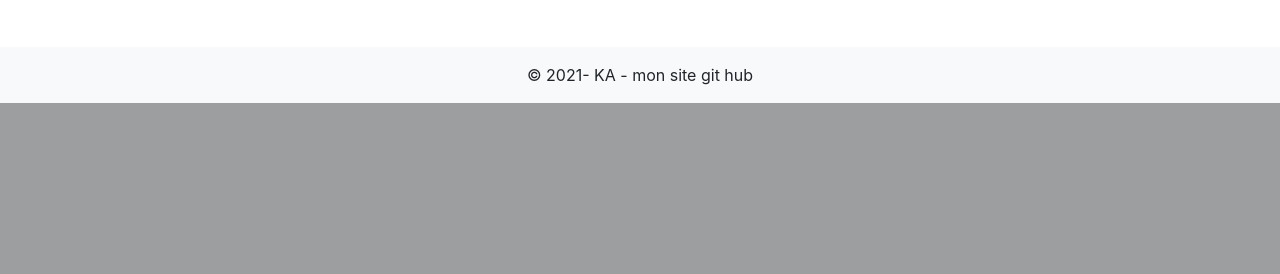
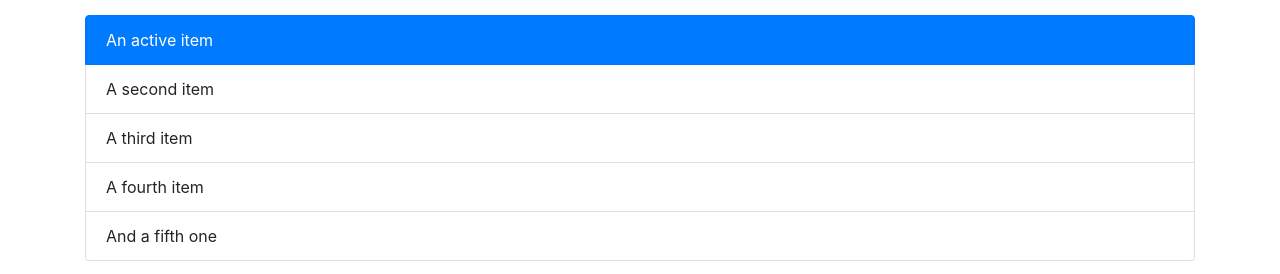
Before and after one commit to Oumkaltoum-Adnane/monsitedeouf, a PHP site: page / in a window 1280 px wide. Shown: the part 1885-2159 px from the top of the page. Before the commit the page ends 1988 px from the top, so only its background shows below. Run offline with PHP 8.4, Linux system fonts and the light colour scheme.

Commit message:
voilà ma modif. Céline

```diff
--- a/index.php
+++ b/index.php
@@ -47,9 +47,9 @@
 
         <h1 class="display-4 text-center my-5 mb-5">Mon Projet Git</h1>
         <div id="carouselExampleControls" class="carousel slide" data-ride="carousel">
-  <div class="carousel-inner">
-    <div class="carousel-item active">
-      <img src="https://picsum.photos/200/300" class="d-block w-100" alt="...">
+    <div class="carousel-inner">
+      <div class="carousel-item active">
+        <img src="https://picsum.photos/200/300" class="d-block w-100" alt="...">
     </div>
     <div class="carousel-item">
       <img src="https://picsum.photos/200/300" class="d-block w-100" alt="...">
@@ -69,12 +69,15 @@
 </div>
 
 
+    <ul class="list-group my-3">
+        <li class="list-group-item active" aria-current="true">An active item</li>
+        <li class="list-group-item">A second item</li>
+        <li class="list-group-item">A third item</li>
+        <li class="list-group-item">A fourth item</li>
+        <li class="list-group-item">And a fifth one</li>
+    </ul>
 
-
-
-
-
-
+    <img src="https://picsum.photos/200/300" alt="">
 
 
 
```
